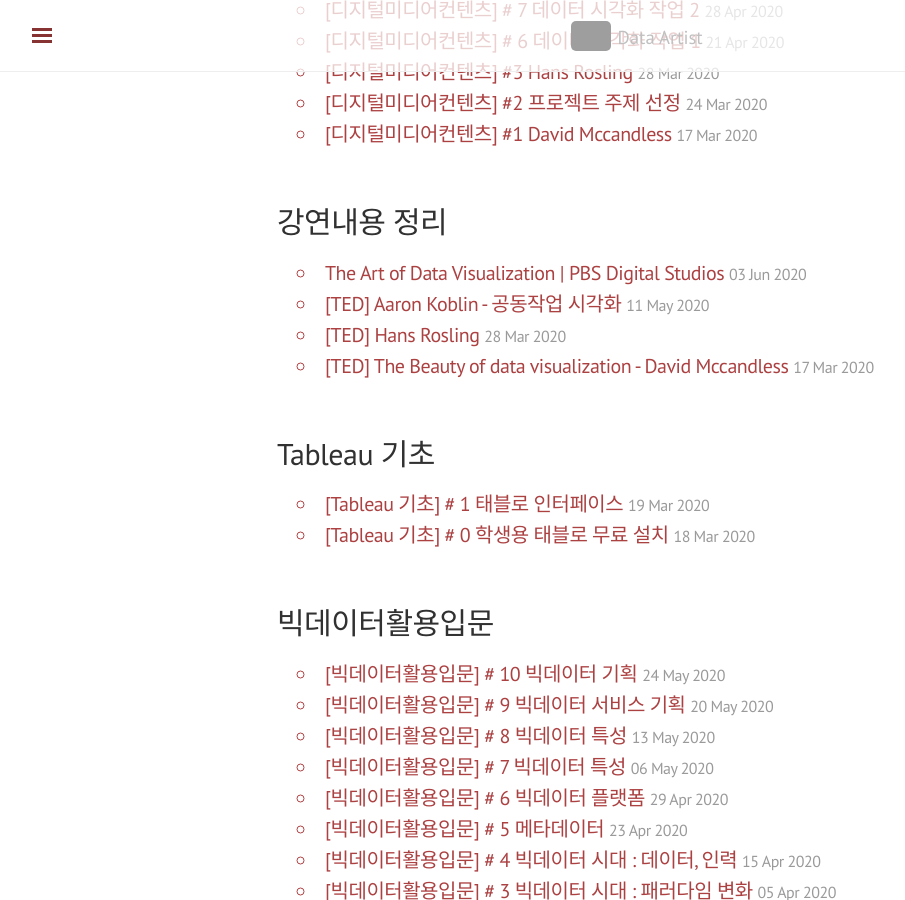
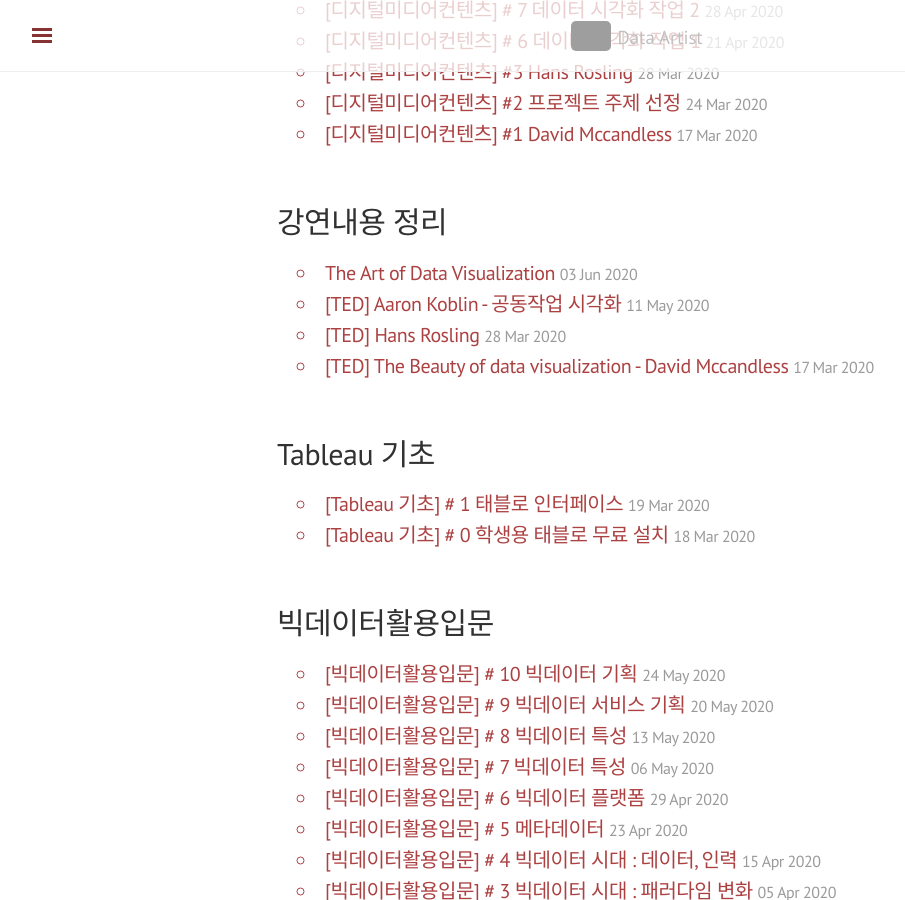
Before and after one commit to shanny924/shanny924.github.io, a Jekyll site: the page built from blog/tags.html, in a window 1280 px wide and 900 px high, scrolled down 1597 px. Shown: the whole window, without its empty margins (3-908 px from the left). Built offline with Jekyll 4.4.1, drawn with Linux system fonts in a browser that asks for light colours; nearby versions of some CDN libraries; comment, search, counter and statistics services are not loaded; grey boxes are pictures that could not be loaded.

Commit message:
Update 2020-06-03-lecture#4.md

```diff
--- a/_posts/2020-06-03-lecture#4.md
+++ b/_posts/2020-06-03-lecture#4.md
@@ -1,6 +1,6 @@
 ---
 layout: post
-title: 'The Art of Data Visualization | PBS Digital Studios'
+title: 'The Art of Data Visualization'
 category : [Data visualization]
 tag: [강연내용 정리]
 ---
```
